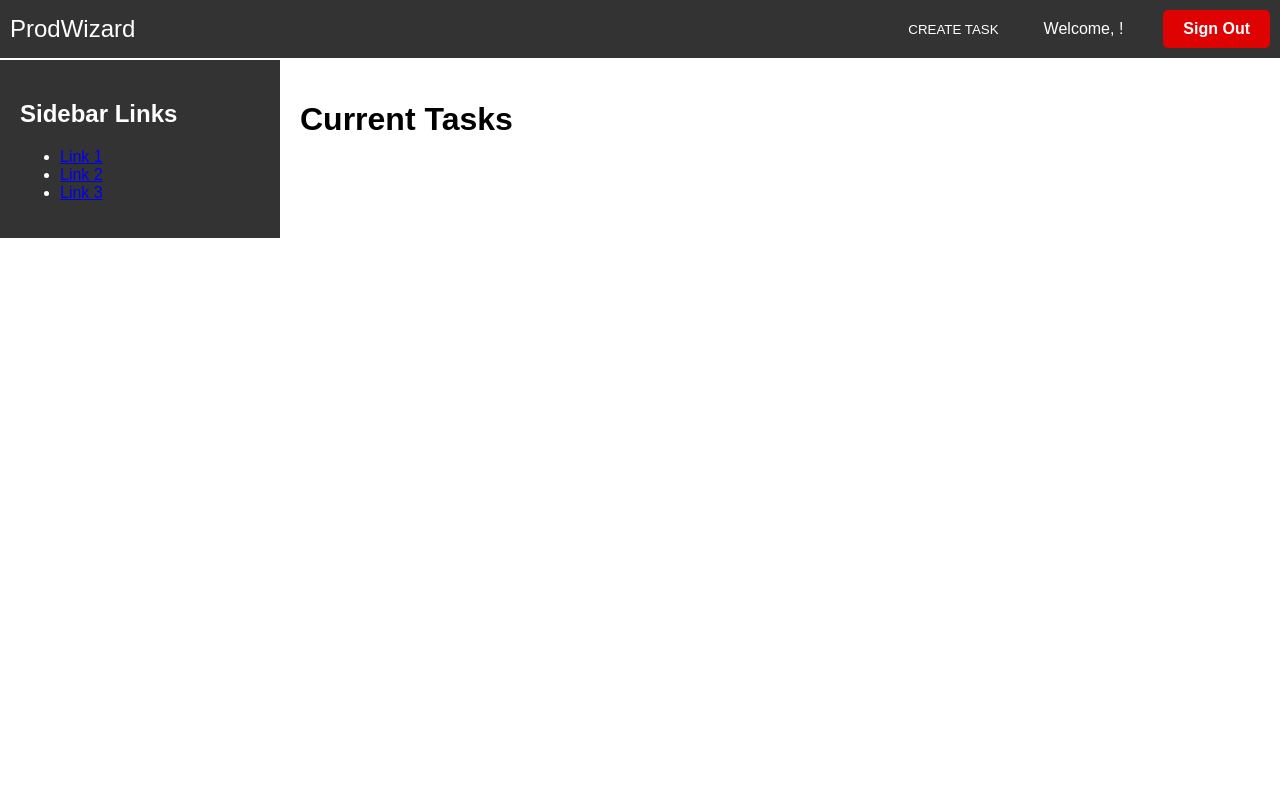
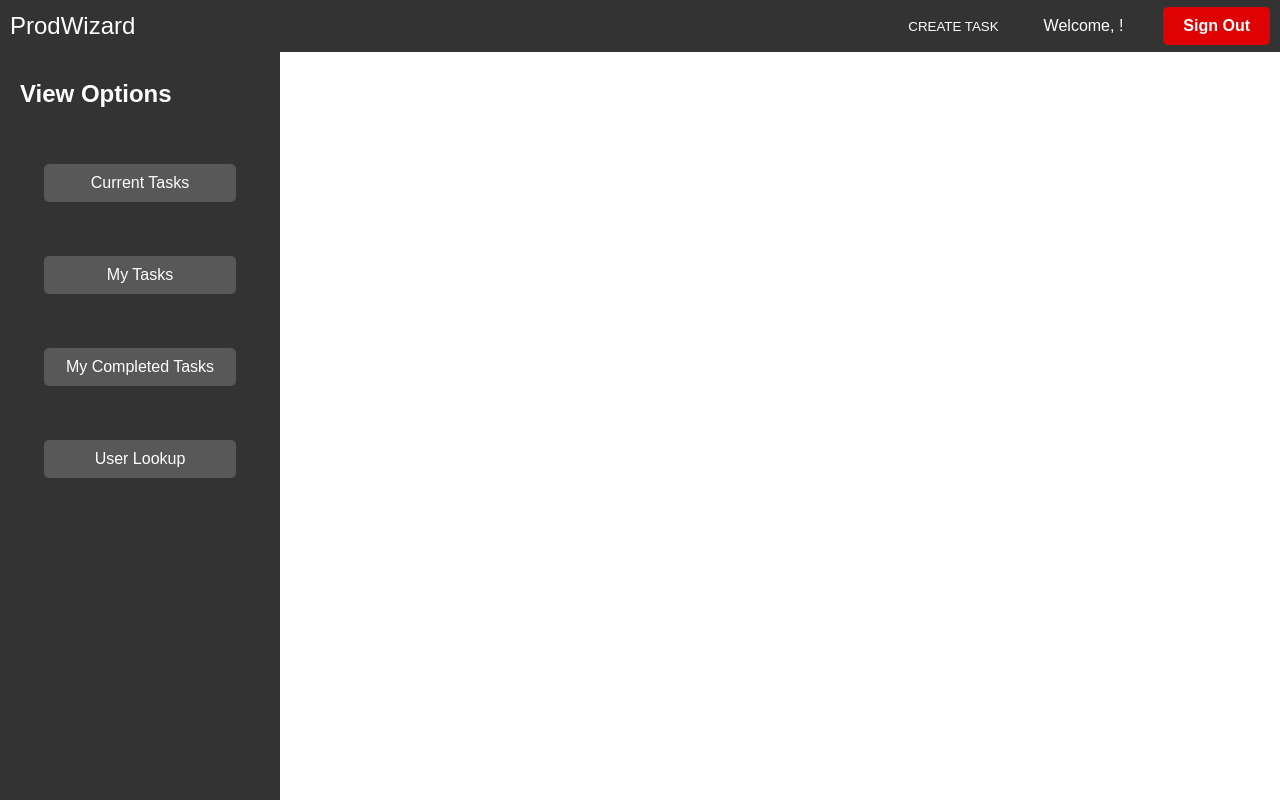
Before and after one commit to StefaniakChristopher/ProdWizard, a website with bundled scripts: page dist/HomePage/home.html in a window 1280 px wide. Built offline with nearby package versions, Linux system fonts and the light colour scheme; no server answers.

Commit message:
Sidebar organized

```diff
--- a/dist/HomePage/HomePage.mjs
+++ b/dist/HomePage/HomePage.mjs
@@ -21,8 +21,14 @@ const mainContent = document.querySelector('.main-content');
 const modals = document.querySelector('.modals')
 
 const displayCurrentTasks = async (taskList) => {
+
   console.log(taskList)
   try {
+    const header = document.createElement('h2')
+    header.innerText = 'Current Tasks'
+    header.style.fontSize = '2rem'
+    mainContent.appendChild(header)
+
     taskList.forEach(async task => {
       const newBox = document.createElement('div');
       newBox.className = 'box';
--- a/dist/HomePage/home.css
+++ b/dist/HomePage/home.css
@@ -1,7 +1,8 @@
-body {
+body, html {
     font-family: Arial, sans-serif;
     margin: 0;
     padding: 0;
+    height:calc(100% - 40px);
 }
 
 .header {
@@ -15,6 +16,7 @@ body {
     top: 0;
     width: 100%;
     z-index: 1;
+    height: 4%
 }
 
 .header-title {
@@ -84,7 +86,9 @@ body {
 
 .container {
     display: flex;
-    margin-top: 60px;
+    margin-top: 40px;
+    height: 100%;
+
     /* To give space below the fixed header */
 }
 
@@ -93,11 +97,17 @@ body {
     background-color: #333;
     color: #fff;
     padding: 20px;
+    height: 100%;
+    display: flex;
+
+    flex-direction: column;
 }
 
 .main-content {
     width: 80%;
     padding: 20px;
+    overflow-y: auto;
+    height:100%
 }
 
 .box {
@@ -209,3 +219,36 @@ body {
     background-color: rgb(13, 151, 40);
     /* Darker shade of red on hover */
 }
+
+.sidebar-option {
+    padding: 10px 20px;
+    font-size: 16px;
+    background-color: #585858;
+    color: white;
+    border: none;
+    border-radius: 5px;
+    text-align: center;
+    text-decoration: none;
+    display: inline-block;
+    transition-duration: 0.4s;
+    cursor: pointer;
+    margin-top: calc(15%);
+    justify-content: center;
+    align-items: center;
+    margin-right:10%;
+    margin-left: 10%
+  }
+
+  /* Hover effect */
+  .sidebar-option:hover {
+    background-color: #45a049;
+  }
+
+  /* Active/focus effect */
+  .sidebar-option:focus-within,
+  .sidebar-option:focus-visible,
+  .sidebar-option:focus {
+    outline: none;
+    background-color: #3e8e41;
+    box-shadow: 0 0 5px rgba(0,0,0,0.3);
+  }
--- a/dist/HomePage/home.html
+++ b/dist/HomePage/home.html
@@ -19,15 +19,16 @@
     </div>
     <div class="container">
         <div class="sidebar">
-            <h2>Sidebar Links</h2>
-            <ul>
-                <li><a href="#">Link 1</a></li>
-                <li><a href="#">Link 2</a></li>
-                <li><a href="#">Link 3</a></li>
-            </ul>
+            <h2>View Options</h2>
+            <button class="sidebar-option">Current Tasks</button>
+            <br>
+            <button class="sidebar-option">My Tasks</button>
+            <br>
+            <button class="sidebar-option">My Completed Tasks</button>
+            <br>
+            <button class="sidebar-option">User Lookup</button>
         </div>
         <div class="main-content">
-            <h1>Current Tasks</h1>
         </div>
     </div>
     <div class="modals">
```
